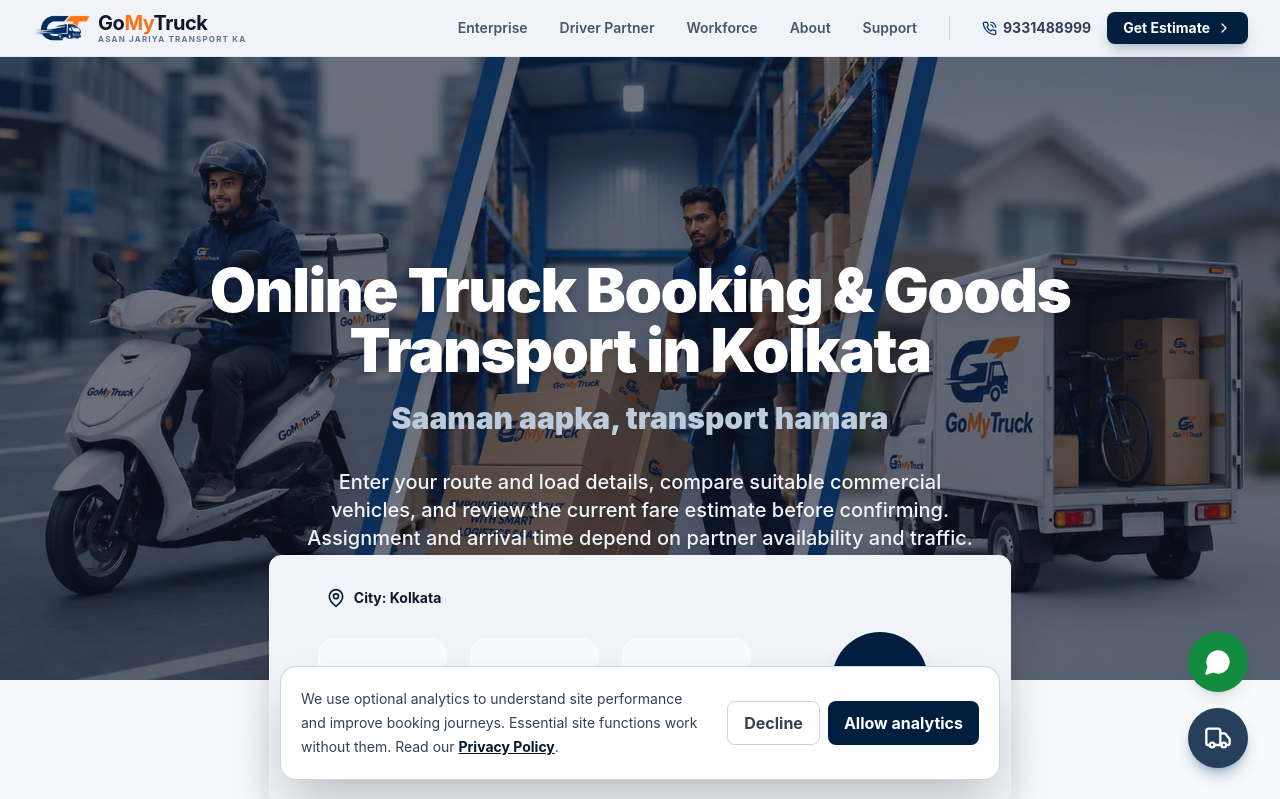
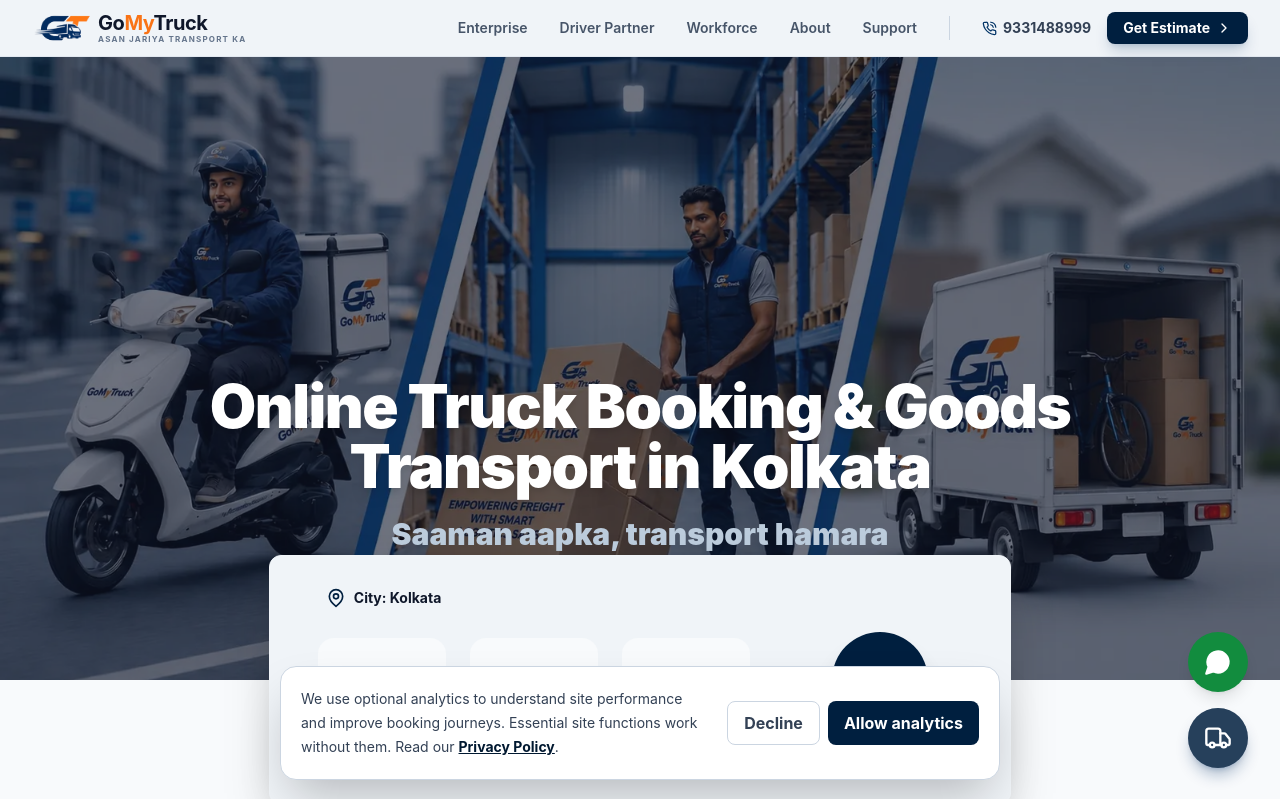
Before and after one commit to parth-roy/GMT-web, a React (Vite) app: page / in a window 1280 px wide. Shown: the top 799 px of the page. Built offline with nearby package versions, Linux system fonts and the light colour scheme.

Commit message:
chore: comment out route and load details description in Hero component

```diff
--- a/src/components/Hero.jsx
+++ b/src/components/Hero.jsx
@@ -54,9 +54,9 @@
         </h1>
 
         <p className="mt-5 text-2xl sm:text-3xl font-black text-brand-200" lang="hi-Latn">Saaman aapka, transport hamara</p>
-        <p className="text-lg sm:text-xl text-slate-100 font-medium leading-relaxed mt-8 max-w-2xl mx-auto drop-shadow-md">
+        {/* <p className="text-lg sm:text-xl text-slate-100 font-medium leading-relaxed mt-8 max-w-2xl mx-auto drop-shadow-md">
           Enter your route and load details, compare suitable commercial vehicles, and review the current fare estimate before confirming. Assignment and arrival time depend on partner availability and traffic.
-        </p>
+        </p> */}
       </div>
 
       {/* Floating Services Bar (Porter style) */}
```
